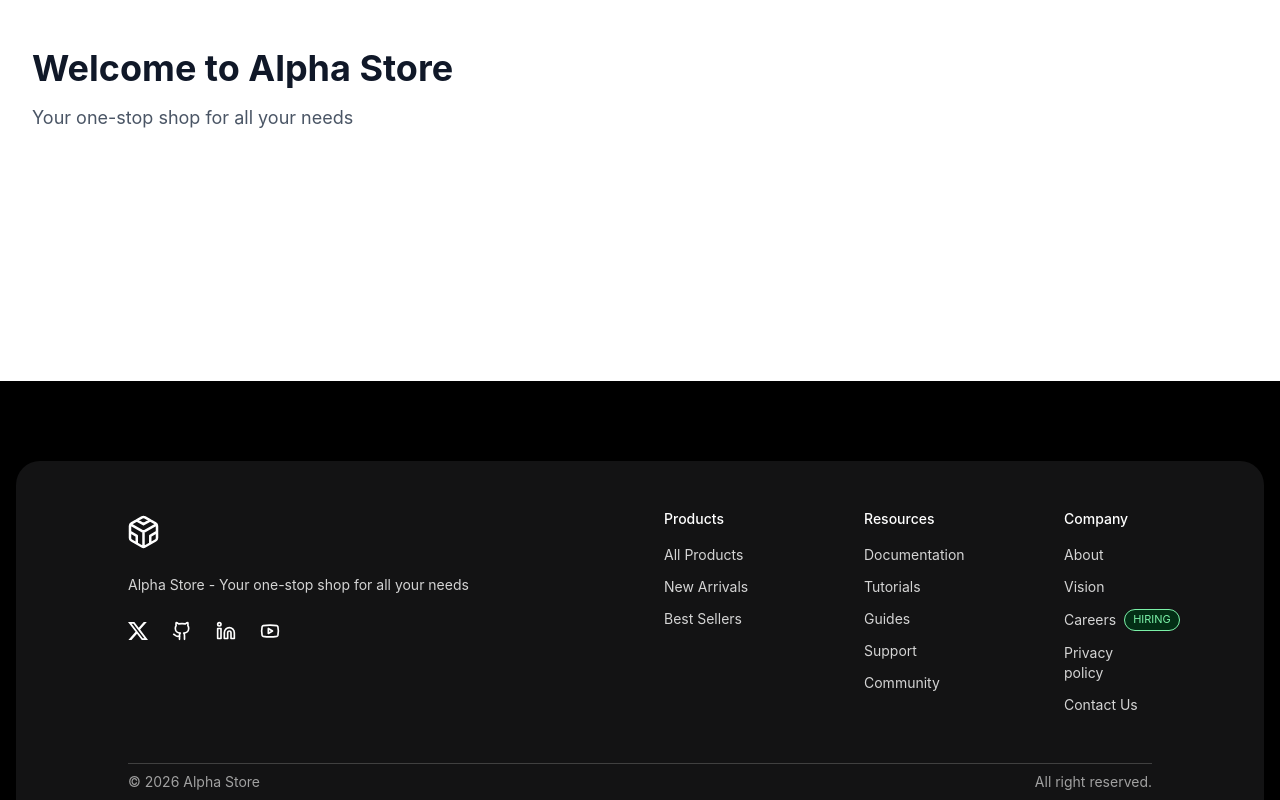
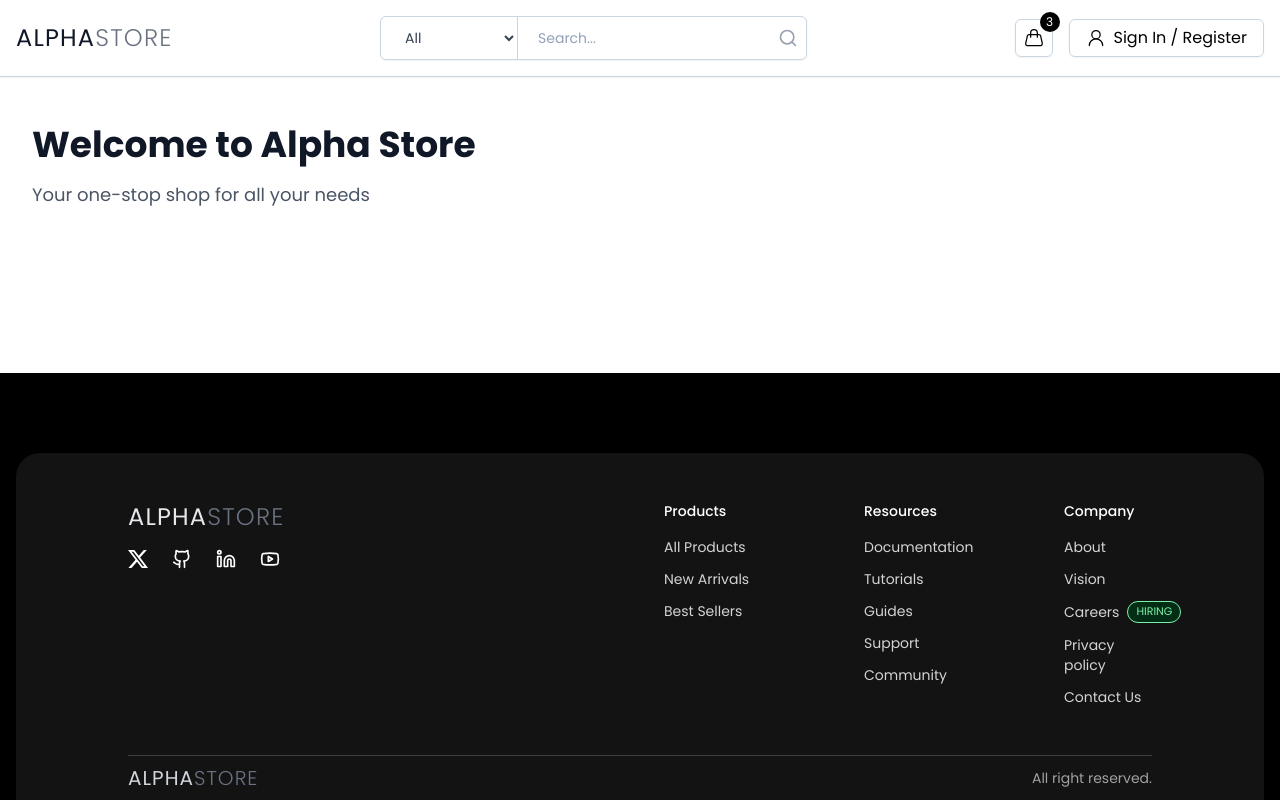
Before and after one commit to munnadotin/CodeAlpha_E-Commerce, a React (Vite) app in the folder frontend/: page / in a window 1280 px wide. Built offline with nearby package versions, Linux system fonts and the light colour scheme.

Commit message:
Navbar and footer styling fixing

```diff
--- a/frontend/src/App.css
+++ b/frontend/src/App.css
@@ -1,5 +1,5 @@
-@import url("https://fonts.googleapis.com/css2?family=Poppins:wght@300;400;500;600;700&display=swap");
+@import url('https://fonts.googleapis.com/css2?family=Poppins:ital,wght@0,100;0,200;0,300;0,400;0,500;0,600;0,700;0,800;0,900;1,100;1,200;1,300;1,400;1,500;1,600;1,700;1,800;1,900&display=swap');
 
 * {
-  font-family: "Poppins", sans-serif;
+  font-family: 'Poppins', sans-serif;
 }
--- a/frontend/src/components/layout/Footer.tsx
+++ b/frontend/src/components/layout/Footer.tsx
@@ -7,13 +7,8 @@ export default function Footer() {
                 <div className="max-w-7xl mx-auto grid grid-cols-1 lg:grid-cols-6 gap-8 md:gap-12">
 
                     <div className="lg:col-span-3 space-y-6">
-                        <Link to="/" className="block">
-                            <svg width="157" height="40" viewBox="0 0 157 40" fill="none" xmlns="http://www.w3.org/2000/svg">
-                                <path d="m8.75 11.3 6.75 3.884 6.75-3.885M8.75 34.58v-7.755L2 22.939m27 0-6.75 3.885v7.754M2.405 15.408 15.5 22.954l13.095-7.546M15.5 38V22.939M29 28.915V16.962a2.98 2.98 0 0 0-1.5-2.585L17 8.4a3.01 3.01 0 0 0-3 0L3.5 14.377A3 3 0 0 0 2 16.962v11.953A2.98 2.98 0 0 0 3.5 31.5L14 37.477a3.01 3.01 0 0 0 3 0L27.5 31.5a3 3 0 0 0 1.5-2.585" stroke="white" strokeWidth="2.5" strokeLinecap="round" strokeLinejoin="round" />
-                            </svg>
-                        </Link>
-                        <p className="text-sm/6 text-neutral-300 max-w-96">Alpha Store - Your one-stop shop for all your needs</p>
-                        <div className="flex gap-5 md:gap-6 order-1 md:order-2">
+                        <Link to={'/'} className="text-2xl font-normal tracking-wider text-gray-200 cursor-pointer">ALPHA<span className="font-light text-gray-500">STORE</span></Link>
+                        <div className="flex gap-5 mt-4 md:gap-6 order-1 md:order-2">
                             {/* X (Twitter) */}
                             <Link to="#" className="text-white hover:text-gray-300">
                                 <svg width="20" height="20" viewBox="0 0 24 24" fill="currentColor" xmlns="http://www.w3.org/2000/svg">
@@ -82,7 +77,7 @@ export default function Footer() {
                 </div>
 
                 <div className="max-w-7xl mx-auto mt-12 py-2 border-t border-neutral-700 flex justify-between items-center">
-                    <p className="text-neutral-400 text-sm">© {new Date().getFullYear()} Alpha Store</p>
+                    <Link to={'/'} className="text-xl font-normal tracking-wider text-gray-300 cursor-pointer">ALPHA<span className="font-light text-gray-500">STORE</span></Link>
                     <p className='text-sm text-neutral-400'>All right reserved.</p>
                 </div>
             </footer>
--- a/frontend/src/components/layout/Navbar.tsx
+++ b/frontend/src/components/layout/Navbar.tsx
@@ -1,7 +1,48 @@
+import { Handbag, Search, User2 } from 'lucide-react';
+import '../../App.css';
+import { Link } from 'react-router-dom';
+
 const Navbar = () => {
   return (
-    <div className="">
+    <div className="w-full sticky top-0 z-50 border-b border-slate-300 bg-white shadow-xs">
+      <div className="max-w-7xl mx-auto flex items-center justify-between gap-8 md:gap-12 p-4">
+        {/* Logo */}
+        <Link to={'/'} className="text-2xl font-normal tracking-wider text-gray-900 cursor-pointer">ALPHA<span className="font-light text-gray-500">STORE</span></Link>
 
+        {/* search & filter */}
+        <div className="relative flex items-center border border-slate-300 shadow-xs rounded-md overflow-hidden bg-white">
+          <select
+            name="query"
+            id="query"
+            className="px-5 py-2.5 bg-transparent text-gray-700 text-sm border-r border-slate-300 cursor-pointer outline-none"
+          >
+            <option value="all">All</option>
+            <option value="electronics">Electronics</option>
+            <option value="fashion">Fashion</option>
+            <option value="home">Home</option>
+          </select>
+          <input
+            type="text"
+            className="w-72 px-5 py-2.5 text-gray-700 placeholder-slate-400 text-sm outline-none"
+            placeholder="Search..."
+          />
+          <Search className="absolute h-5 w-5 right-2 top-1/2 transform -translate-y-1/2 text-gray-400 cursor-pointer" />
+        </div>
+
+        {/* action */}
+        <div className="relative flex items-center gap-4">
+          <button type='button' className='p-2 border border-slate-300 rounded-md shadow-xs cursor-pointer relative'>
+            <Handbag strokeWidth={1.5} className='h-5 w-5' />
+            <div className='absolute -top-2 -right-2 bg-black text-white text-xs rounded-full w-5 h-5 flex items-center justify-center'>
+              3
+            </div>
+          </button>
+
+          <button className='flex items-center gap-2 px-4 py-1.5 border border-slate-300 rounded-md shadow-xs cursor-pointer'>
+            <User2 strokeWidth={1.5} className='h-5 w-5' /> Sign In / Register
+          </button>
+        </div>
+      </div>
     </div>
   )
 }
--- a/frontend/src/components/ui/Button.tsx
+++ b/frontend/src/components/ui/Button.tsx
@@ -0,0 +1,13 @@
+type buttonType = {
+  text: string,
+  onClick: () => void,
+  type: 'button' | 'submit' | 'reset'
+}
+
+export default function Button({ text, onClick, type = "button" }: buttonType) {
+  return (
+    <button type={type} onClick={onClick} className="px-4 py-2 bg-slate-700 text-white rounded-md hover:bg-slate-800 cursor-pointer">
+      {text}
+    </button>
+  )
+}
```
Also changed, not shown: frontend/src/assets/image.png (added).
